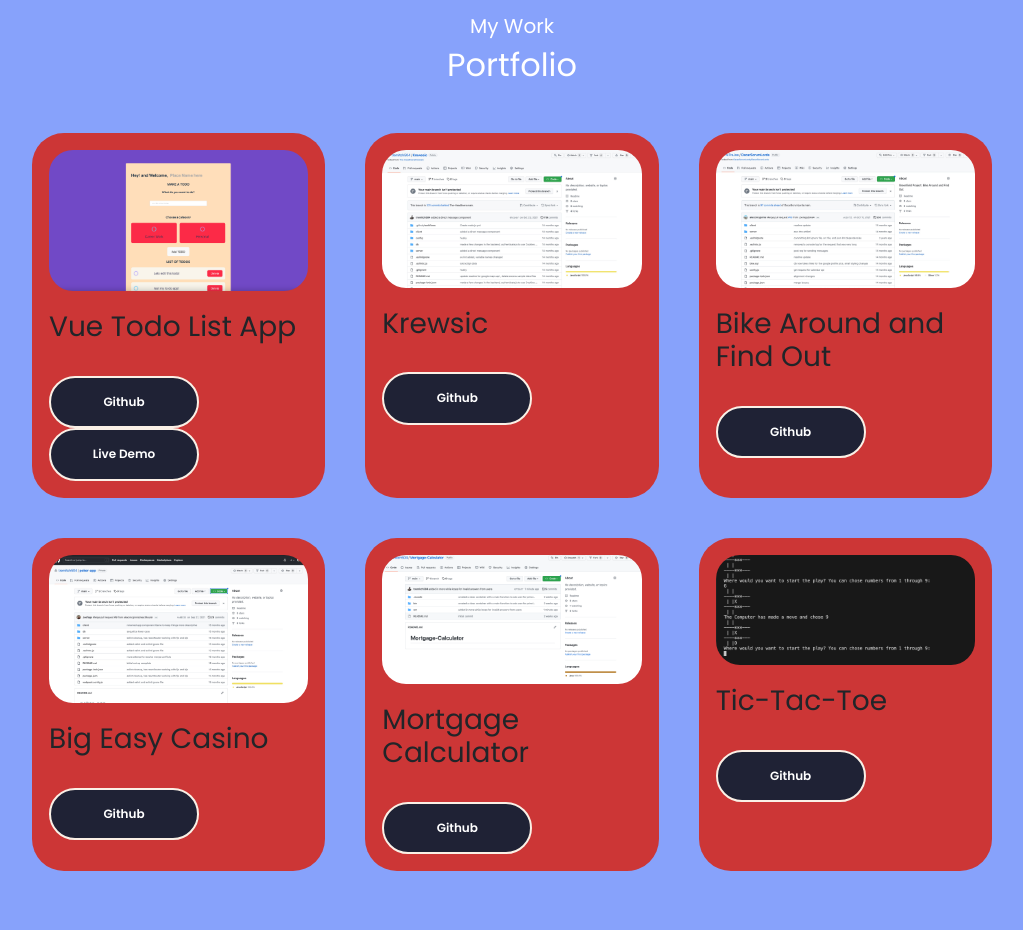
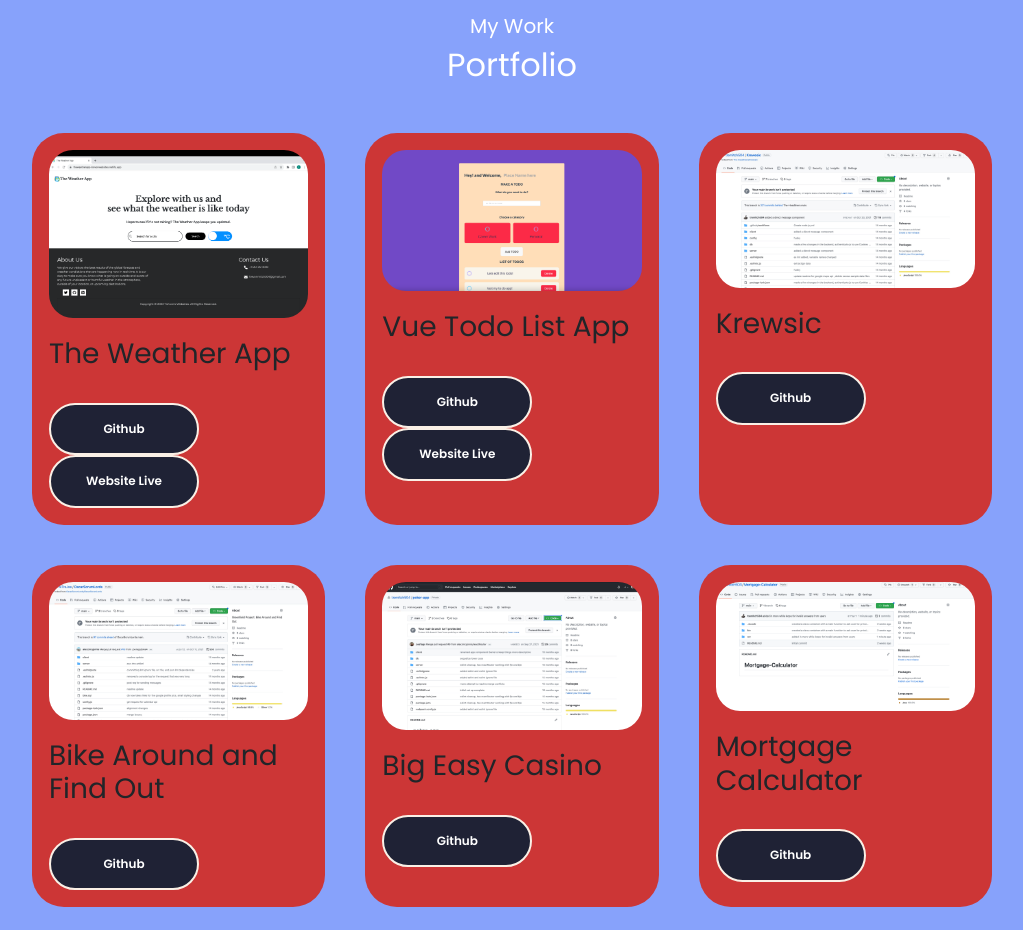
Before and after one commit to tremitch504/Portfolio, a React (Create React App) app in the folder client/: page / in a window 1280 px wide. Shown: the part 1980-2910 px from the top of the page, without its empty margins (128-1151 px from the left). Built offline with nearby package versions, Linux system fonts and the light colour scheme; a web font is replaced by a local one.

Commit message:
Added a new project to the portfolio

```diff
--- a/client/src/PortfolioContainer/Portfolio/Portfolio.js
+++ b/client/src/PortfolioContainer/Portfolio/Portfolio.js
@@ -6,10 +6,19 @@ import pic3 from '../../assets/Home/PokerAppScreenshot.jpg'
 import pic4 from '../../assets/Home/MortgageScreenshot.png'
 import pic5 from '../../assets/Home/VueTodoListApp.png'
 import pic6 from '../../assets/Home/TicTacToe.png'
+import pic7 from '../../assets/Home/WeatherAppPreview.png'
 
 
 
 const portfolioData = [
+    {
+        id: 7,
+     image: pic7,
+     title: 'The Weather App',
+     github: 'https://github.com/tremitch504/The-Weather-App',
+     demo: 'https://theweatherapp-trevonwebsites.netlify.app/',
+     demoStatus: 'yes',
+    },
     {
         id: 5,
      image: pic5,
@@ -85,7 +94,7 @@ const Portfolio = () => {
     <h3>{title}</h3>
     <a href={github} target="_blank" rel="noreferrer"><button className="btn-port">Github </button></a>
 
-   { demoStatus === "yes" && <a href={demo}  target="_blank" rel="noreferrer"> <button className="btn-port">Live Demo </button> </a>}
+   { demoStatus === "yes" && <a href={demo}  target="_blank" rel="noreferrer"> <button className="btn-port">Website Live  </button> </a>}
 
 </article>
 
```
Also changed, not shown: client/src/assets/Home/WeatherAppPreview.png (added).
